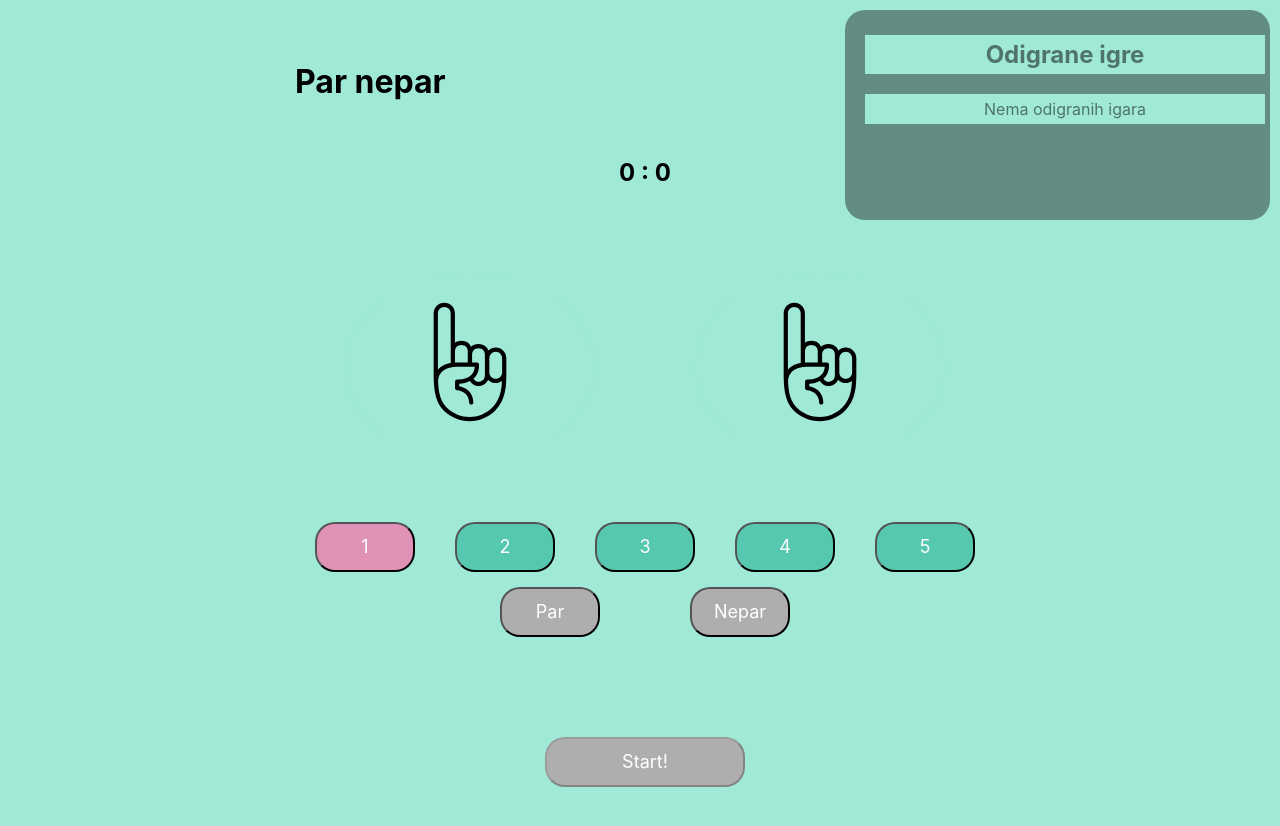
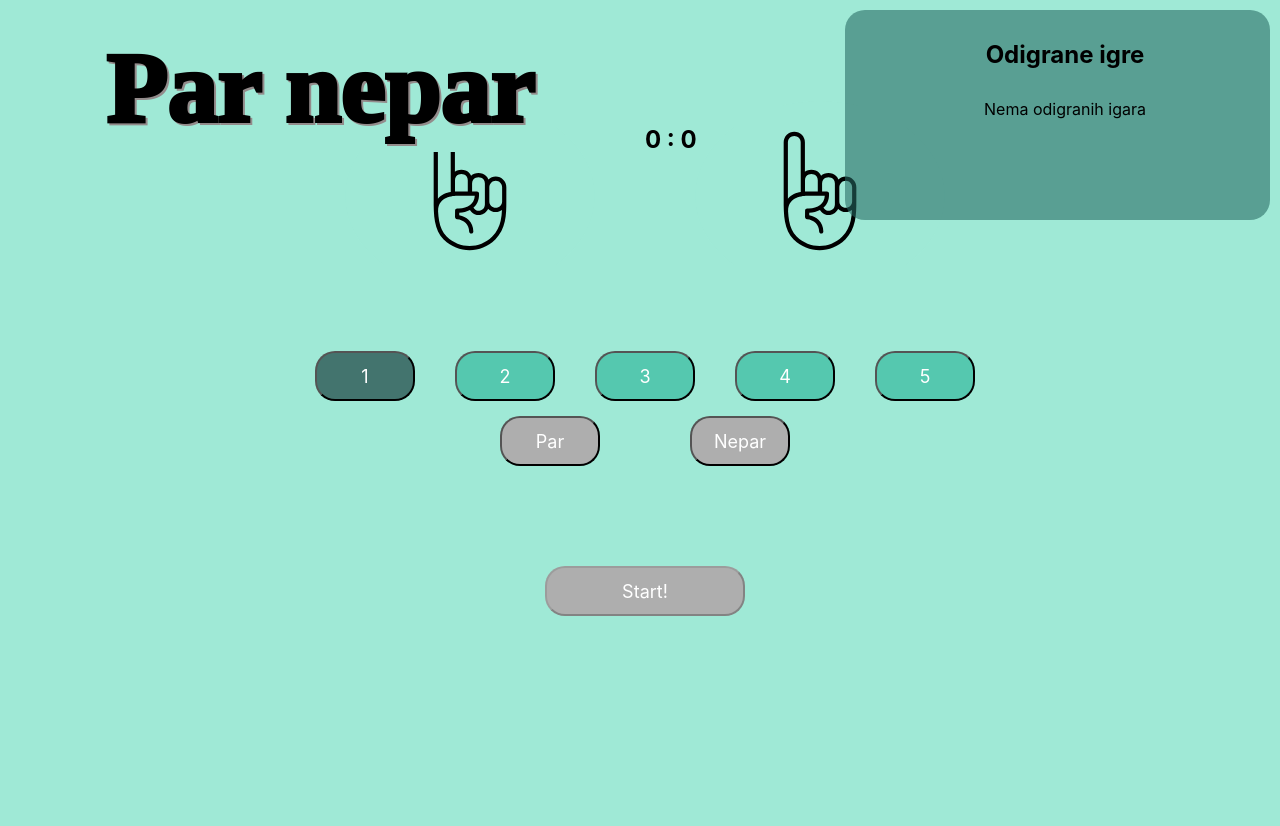
Before and after one commit to sdumencic/Par-nepar, a React (Create React App) app: page / in a window 1280 px wide. Shown: the top 826 px of the page. After the commit the page ends 800 px from the top, so only its background shows below. Built offline with nearby package versions, Linux system fonts and the light colour scheme.

Commit message:
design halfway done

```diff
--- a/src/index.css
+++ b/src/index.css
@@ -3,6 +3,23 @@
   font-family: -apple-system, BlinkMacSystemFont, "Segoe UI", Roboto, Oxygen,
     Ubuntu, Cantarell, "Open Sans", "Helvetica Neue", sans-serif;
   padding: 5px;
+}
+
+.naslov{
+  font-family: ink Free;
+  font-stretch: ultra-expanded;
+  font-size: 100px;
+  text-shadow: 2px 2px #938B8B;
+  position: fixed;
+  top: -40px;
+  left: 100px;
+  font-weight: 1000;
+}
+
+.score{
+  position: fixed;
+  top: 100px;
+  left: 50%;
 }
 
 body {
@@ -40,7 +57,7 @@ body {
   color: #fff;
   font-size: 18px;
   border-radius: 20px;
-  background: #E091B6;
+  background: #43746E;
 }
 
 .Btn {
@@ -67,7 +84,7 @@ body {
   color: #fff;
   font-size: 18px;
   border-radius: 20px;
-  background: #E091B6;
+  background: #43746E;
   outline: none;
 }
 
@@ -91,7 +108,7 @@ body {
   color: #fff;
   font-size: 18px;
   border-radius: 20px;
-  background: #E5B08A;
+  background: #43746E;
   outline: none;
 }
 
@@ -119,12 +136,17 @@ body {
   padding-left: 20px;
   width: 400px;
   height: 200px;
-  background-color: #29332F;
-  opacity: 0.5;
+  background-color: rgba(38, 105, 98, 0.58);
   border-radius: 20px;
   position: fixed;
   top: 10px;
   right: 10px;
+}
+
+.historyText{
+  background-color: rgba(38, 105, 98, 0);
+  color: rgba(0, 0, 0, 1);
+  text-align: center;
 }
 
 button {
@@ -141,6 +163,28 @@ button {
 
 button:hover {
   cursor: pointer;
+}
+
+::-webkit-scrollbar {
+  width: 10px;
+}
+
+::-webkit-scrollbar-track {
+  background: #555;
+  box-shadow: inset 0 0 5px grey;
+  border-radius: 10px;
+}
+
+::-webkit-scrollbar-thumb {
+  background: #f1f1f1;
+  box-shadow: inset 0 0 5px grey;
+  border-radius: 10px;
+}
+
+::-webkit-scrollbar-thumb:hover {
+  background: #888;
+  box-shadow: inset 0 0 5px grey;
+  border-radius: 10px;
 }
 
 
--- a/src/index.js
+++ b/src/index.js
@@ -95,14 +95,14 @@ class App extends React.Component {
     const sveOdabrano = (igrac !== "") && (nePar !== "");
 
     const history = igre.map((element, index) =>(
-      <li key = {index}>Ja: {element.igrac} ({element.nePar}), Racunalo: {element.racunalo}, Pobjednik: {element.pobjednik}</li>
+      <li key = {index} className = "historyText">Ja: {element.igrac} ({element.nePar}), Racunalo: {element.racunalo}, Pobjednik: {element.pobjednik}</li>
     ));
     return (
       <div>
-        <h1>Par nepar</h1>
+        <h1 className="naslov">Par nepar</h1>
 
         <div style = {{textAlign: "center"}}>
-          <h2>{pobjede} : {porazi}</h2>
+          <h2 className = "score">{pobjede} : {porazi}</h2>
         </div>
 
         <div>
@@ -134,8 +134,8 @@ class App extends React.Component {
         </div>
 
           <div className = "history">
-            <h2 style = {{textAlign: "center"}}>Odigrane igre</h2>
-            {history.length !== 0 ? <ol style = {{textAlign: "center"}}>{history}</ol> : <p style = {{textAlign: "center"}}>Nema odigranih igara</p>}
+            <h2 style = {{textAlign: "center"}} className = "historyText">Odigrane igre</h2>
+            {history.length !== 0 ? <ol style = {{textAlign: "center"}} className = "historyText">{history}</ol> : <p style = {{textAlign: "center"}} className = "historyText">Nema odigranih igara</p>}
           </div>
 
       </div>
```
